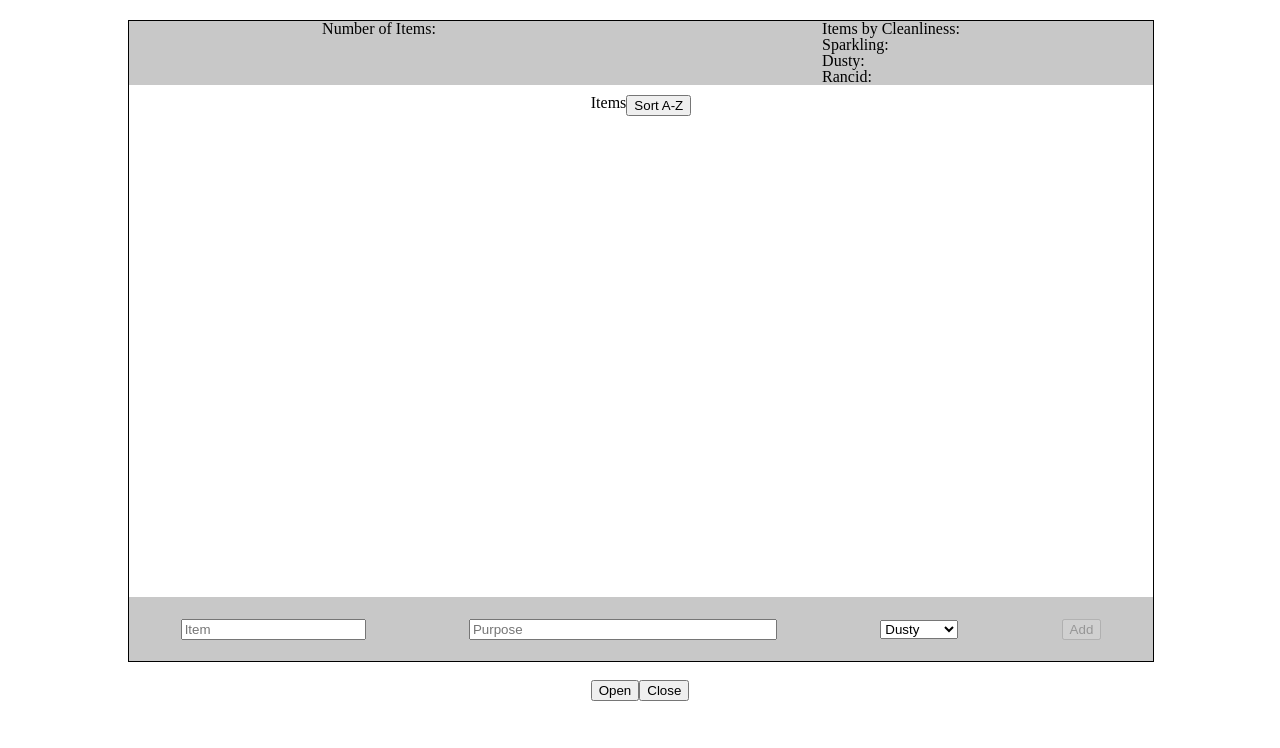
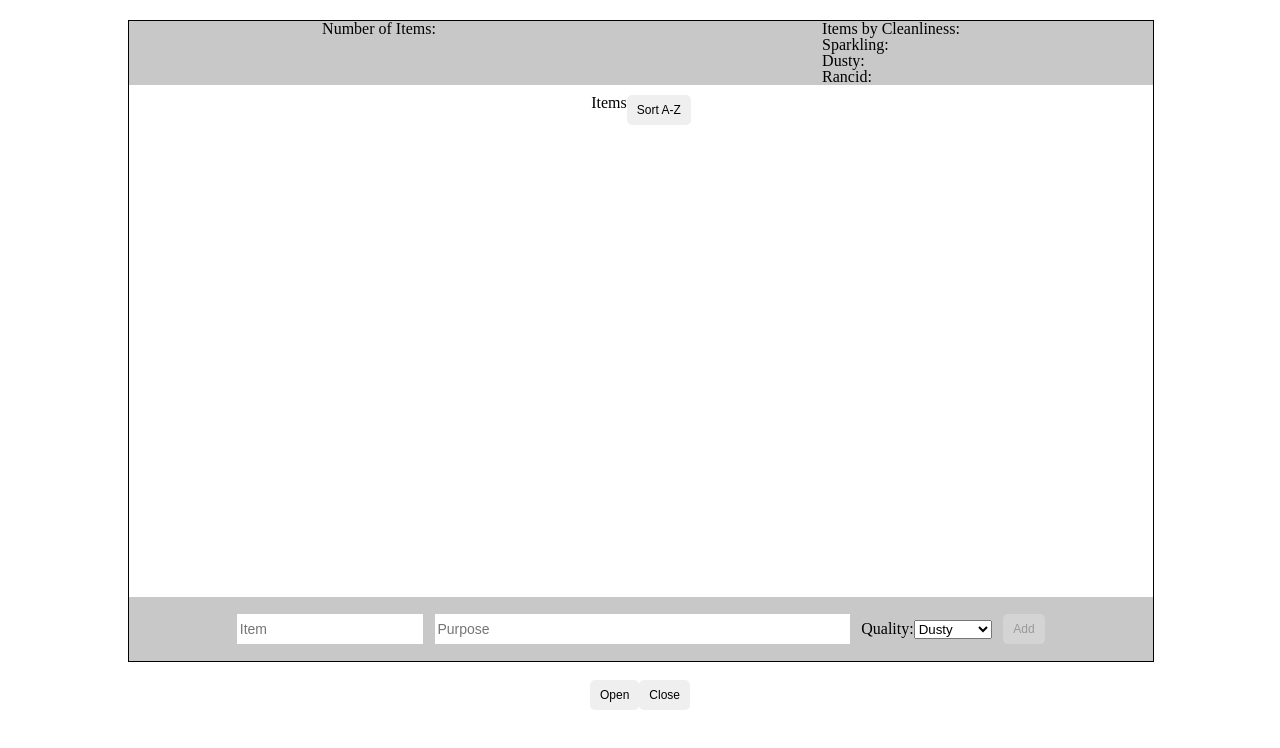
Before and after one commit to mlimberg/garage-bin, a website: page src/index.html in a window 1280 px wide. Drawn offline with nearby package versions, Linux system fonts and the light colour scheme; no server answers; a web font is replaced by a local one.

Commit message:
Clean up form

```diff
--- a/src/index.html
+++ b/src/index.html
@@ -34,14 +34,19 @@
         </section>
 
         <section class='add-item-container'>
+          <div class='add-item-form'>
             <input class='add-item-input item-input' placeholder='Item' />
             <input class='add-item-input purpose-input' placeholder='Purpose' />
+            <label>
+              Quality:
               <select class='cleanliness-selector'>
                 <option value='sparkling'>Sparkling</option>
                 <option value='dusty' selected='selected'>Dusty</option>
                 <option value='rancid'>Rancid</option>
               </select>
+            </label>
             <button class='btn add-item-btn' disabled >Add</button>
+          </div>
         </section>
 
       </div>
--- a/src/styles.css
+++ b/src/styles.css
@@ -1,9 +1,24 @@
+.btn {
+  height: 30px;
+  border: none;
+  border-radius: 5px;
+  padding: 0px 10px;
+  font-size: 12px;
+}
+
 .btn:hover {
   cursor: pointer;
 }
 
 .btn:hover:disabled, .btn:disabled {
   cursor: default;
+}
+
+input {
+  height: 25px;
+  border: none;
+  font-size: 14px;
+  padding: 2.5px;
 }
 
 .garage-door, .garage {
@@ -30,6 +45,17 @@
   position: absolute;
   bottom: 0;
   height: 8vh;
+}
+
+.add-item-form {
+  width: 80%;
+  display: flex;
+  justify-content: space-around;
+}
+
+.add-item-form label {
+  display: flex;
+  align-items: center;
 }
 
 .garage-door-controls {
@@ -133,7 +159,7 @@
 }
 
 .purpose-input {
-  width: 300px;
+  width: 50%;
 }
 
 .modal-btns {
```
Lines whose indentation alone changed are shown as unchanged.
